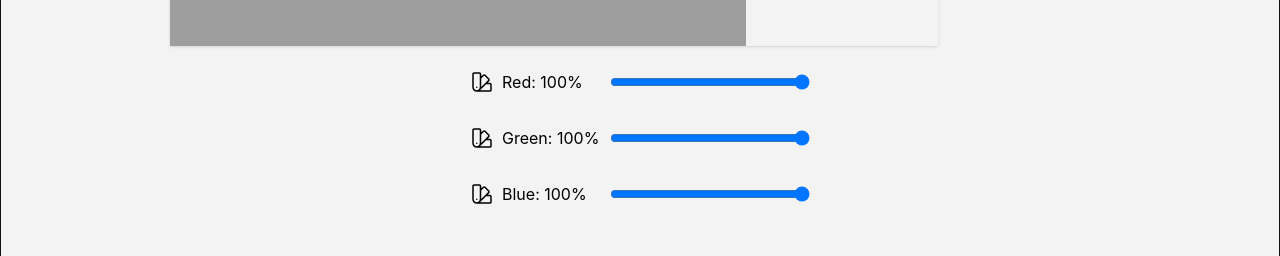
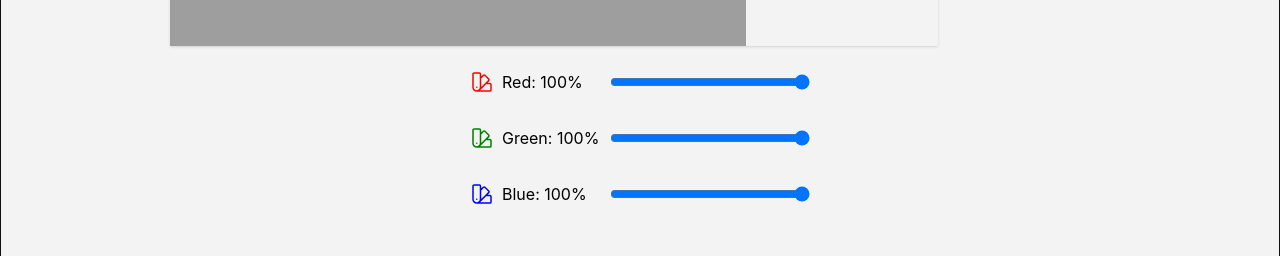
Before and after one commit to revesz21/vidarex-homework, a React (Vite) app in the folder frontend/: page / in a window 1280 px wide. Shown: the part 486-742 px from the top of the page. Built offline with nearby package versions, Linux system fonts and the light colour scheme.

Commit message:
add subtle icon changes

```diff
--- a/frontend/src/assets/SatIcon.jsx
+++ b/frontend/src/assets/SatIcon.jsx
@@ -1,10 +1,12 @@
-const SatIcon = () => (
+import PropTypes from 'prop-types';
+
+const SatIcon = ({fillColor = "none", strokeColor = "currentColor"}) => (
     <svg
         xmlns="http://www.w3.org/2000/svg"
-        fill="none"
+        fill={fillColor}
         viewBox="0 0 24 24"
         strokeWidth={1.5}
-        stroke="currentColor"
+        stroke={strokeColor}
         className="w-6 h-6"
     >
         <path
@@ -15,4 +17,9 @@ const SatIcon = () => (
     </svg>
 );
 
+SatIcon.propTypes = {
+    fillColor: PropTypes.string,
+    strokeColor: PropTypes.string,
+};
+
 export default SatIcon;
--- a/frontend/src/components/ImageComponent.jsx
+++ b/frontend/src/components/ImageComponent.jsx
@@ -230,7 +230,7 @@ function redrawImage(canvas, imageObj){
                 </div>
             </div>
             <div className="flex justify-center items-center mt-4">
-                <SatIcon />
+                <SatIcon strokeColor="red"/>
                 <label htmlFor="red" className="label m-2">
                     Red: {Math.round(red*100)}%
                 </label>
@@ -245,7 +245,7 @@ function redrawImage(canvas, imageObj){
                 />
             </div>
             <div className="flex justify-center items-center mt-4">
-                <SatIcon />
+                <SatIcon strokeColor="green"/>
                 <label htmlFor="green" className="label m-2">
                     Green: {Math.round(green*100)}%
                 </label>
@@ -260,7 +260,7 @@ function redrawImage(canvas, imageObj){
                 />
             </div>
             <div className="flex justify-center items-center mt-4">
-                <SatIcon />
+                <SatIcon strokeColor="blue"/>
                 <label htmlFor="blue" className="label m-2">
                     Blue: {Math.round(blue*100)}%
                 </label>
```
